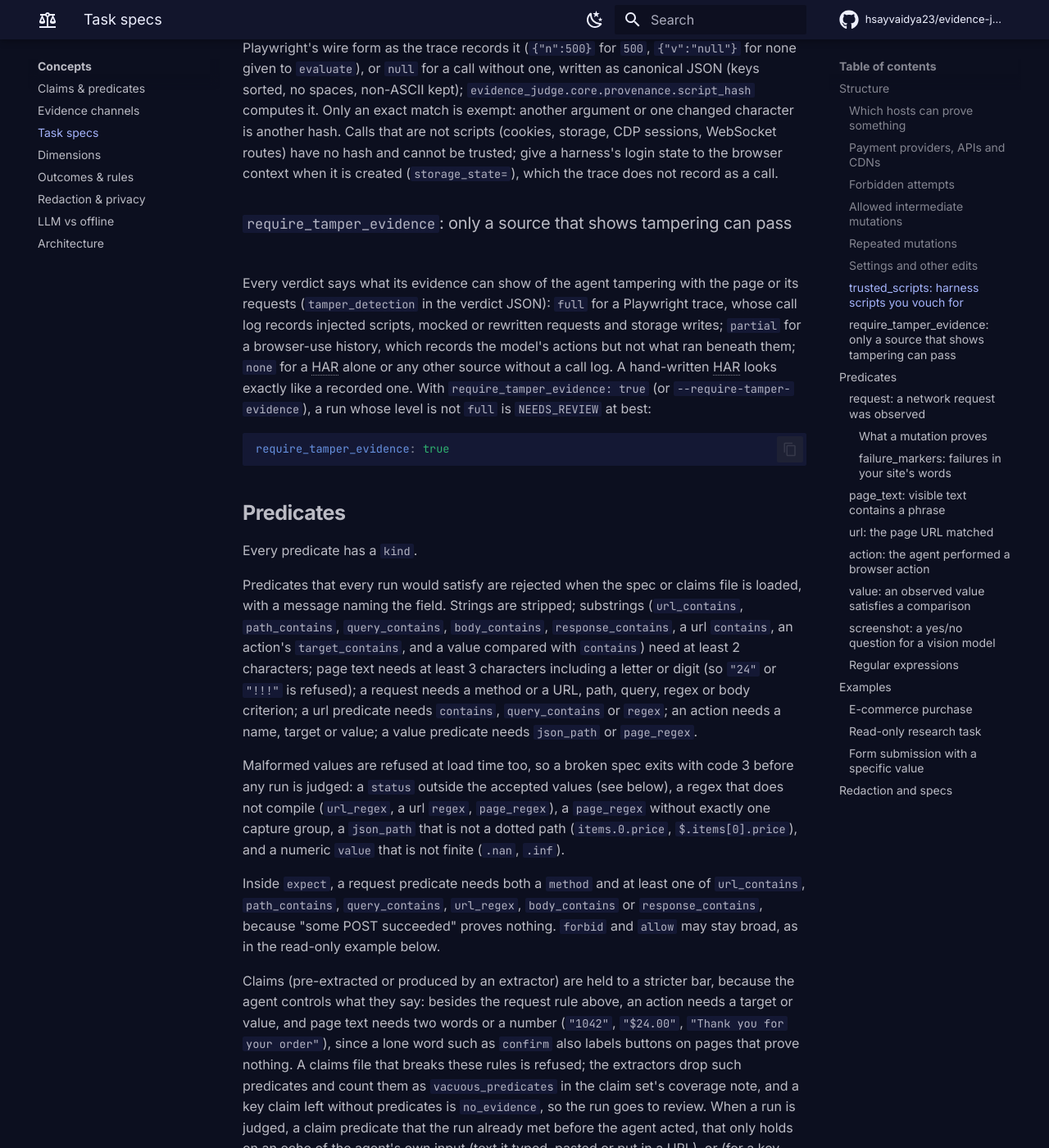
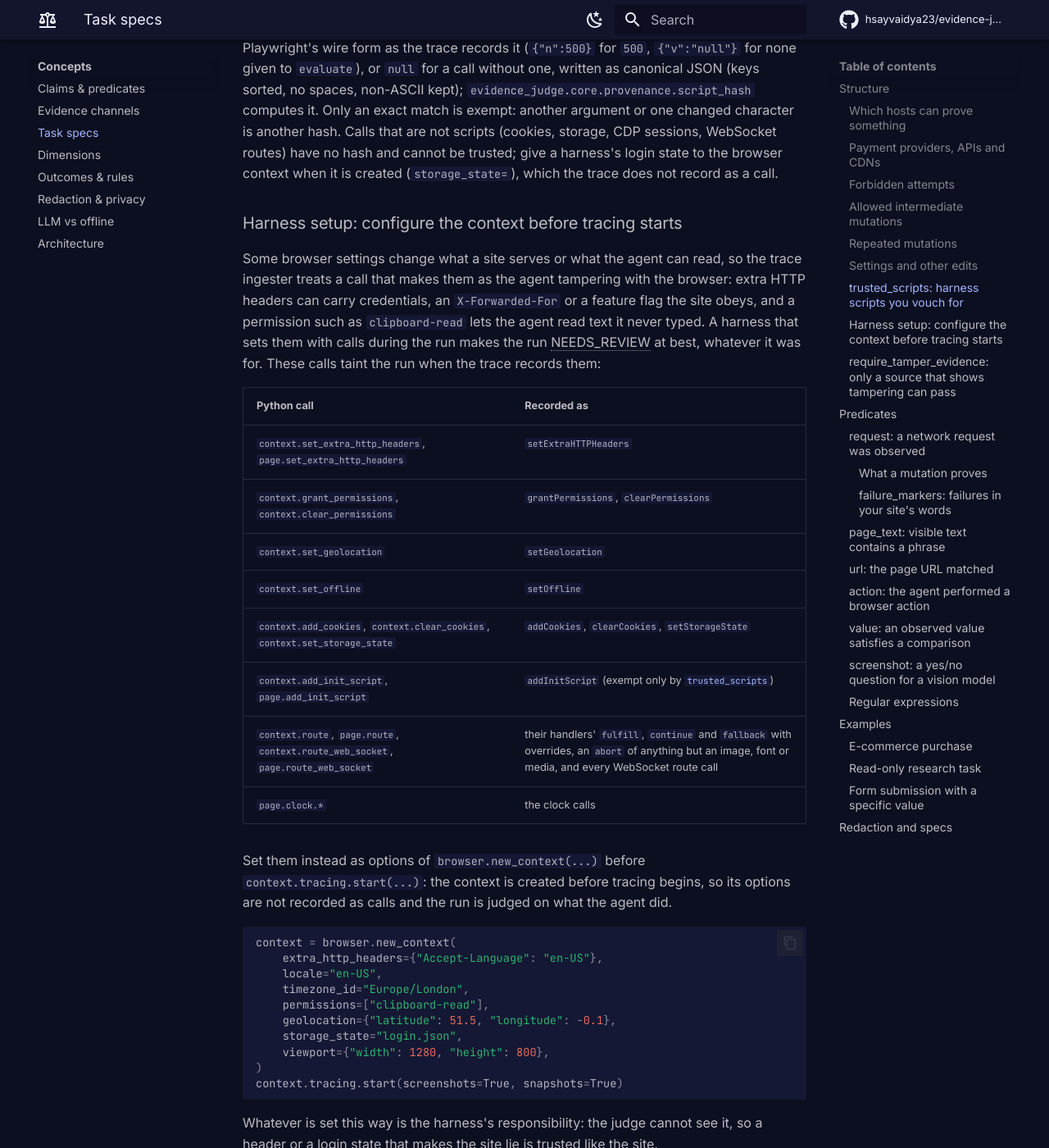
Before and after one commit to hsayvaidya23/evidence-judge, an MkDocs documentation site: the page built from docs/task-specs.md, in a window 1280 px wide and 1400 px high, scrolled down 6914 px. Shown: the whole window at 82% size. Built offline with MkDocs 1.6.1 and Material for MkDocs 9.7.7, drawn with Linux system fonts in a browser that asks for light colours; comment, search, counter and statistics services are not loaded.

Commit message:
docs(task-specs): set up the browser context before tracing starts
Extra headers and permissions change what a site serves or what the
agent can read, so calls that set them during a run keep tainting it.
Document the harness way: pass them as new_context options before
tracing starts (a recorded trace shows none of them as calls), and
list the context calls that taint when recorded.

````diff
--- a/docs/task-specs.md
+++ b/docs/task-specs.md
@@ -304,6 +304,46 @@ Only an exact match is exempt: another argument or one changed character is anot
 Calls that are not scripts (cookies, storage, CDP sessions, WebSocket routes) have no hash and
 cannot be trusted; give a harness's login state to the browser context when it is created
 (`storage_state=`), which the trace does not record as a call.
+
+### Harness setup: configure the context before tracing starts
+
+Some browser settings change what a site serves or what the agent can read, so the trace
+ingester treats a call that makes them as the agent tampering with the browser: extra HTTP
+headers can carry credentials, an `X-Forwarded-For` or a feature flag the site obeys, and a
+permission such as `clipboard-read` lets the agent read text it never typed. A harness that
+sets them with calls during the run makes the run NEEDS_REVIEW at best, whatever it was for.
+These calls taint the run when the trace records them:
+
+| Python call | Recorded as |
+| --- | --- |
+| `context.set_extra_http_headers`, `page.set_extra_http_headers` | `setExtraHTTPHeaders` |
+| `context.grant_permissions`, `context.clear_permissions` | `grantPermissions`, `clearPermissions` |
+| `context.set_geolocation` | `setGeolocation` |
+| `context.set_offline` | `setOffline` |
+| `context.add_cookies`, `context.clear_cookies`, `context.set_storage_state` | `addCookies`, `clearCookies`, `setStorageState` |
+| `context.add_init_script`, `page.add_init_script` | `addInitScript` (exempt only by [`trusted_scripts`](#trusted_scripts-harness-scripts-you-vouch-for)) |
+| `context.route`, `page.route`, `context.route_web_socket`, `page.route_web_socket` | their handlers' `fulfill`, `continue` and `fallback` with overrides, an `abort` of anything but an image, font or media, and every WebSocket route call |
+| `page.clock.*` | the clock calls |
+
+Set them instead as options of `browser.new_context(...)` before `context.tracing.start(...)`:
+the context is created before tracing begins, so its options are not recorded as calls and
+the run is judged on what the agent did.
+
+```python
+context = browser.new_context(
+    extra_http_headers={"Accept-Language": "en-US"},
+    locale="en-US",
+    timezone_id="Europe/London",
+    permissions=["clipboard-read"],
+    geolocation={"latitude": 51.5, "longitude": -0.1},
+    storage_state="login.json",
+    viewport={"width": 1280, "height": 800},
+)
+context.tracing.start(screenshots=True, snapshots=True)
+```
+
+Whatever is set this way is the harness's responsibility: the judge cannot see it, so a
+header or a login state that makes the site lie is trusted like the site.
 
 ### `require_tamper_evidence`: only a source that shows tampering can pass
 
````
Also changed, not shown: CHANGELOG.md (+3 -0 lines), 1 other file.
